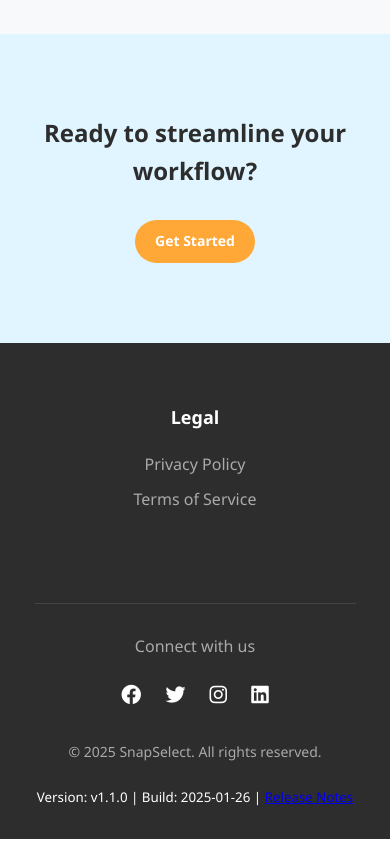
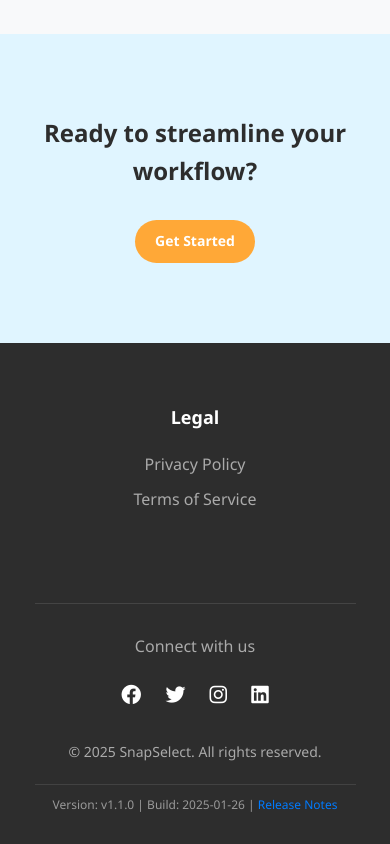
Before and after one commit to keymeat2025/snapselect, a website: page index.html in a window 390 px wide. Shown: the part 8760-9604 px from the top of the page. Drawn offline with Linux system fonts and the light colour scheme; no server answers.

Commit message:
Update main.css
Added responsive styling for version info display and improved legal page readability

```diff
--- a/assets/css/main.css
+++ b/assets/css/main.css
@@ -1443,6 +1443,34 @@ footer {
       }
     }
 
+    /* Version Info Styling */
+    .version-info {
+        margin-top: 10px;
+        padding-top: 10px;
+        border-top: 1px solid rgba(255, 255, 255, 0.1);
+        text-align: center;
+    }
+
+    .version-info small {
+        color: #999;
+        font-size: 12px;
+    }
+
+    .version-info a {
+        color: #007bff;
+        text-decoration: none;
+    }
+
+    .version-info a:hover {
+        text-decoration: underline;
+    }
+
+    /* Responsive version info */
+    @media (max-width: 768px) {
+        .version-info {
+            font-size: 10px;
+        }
+    }
 
 
 }
```
